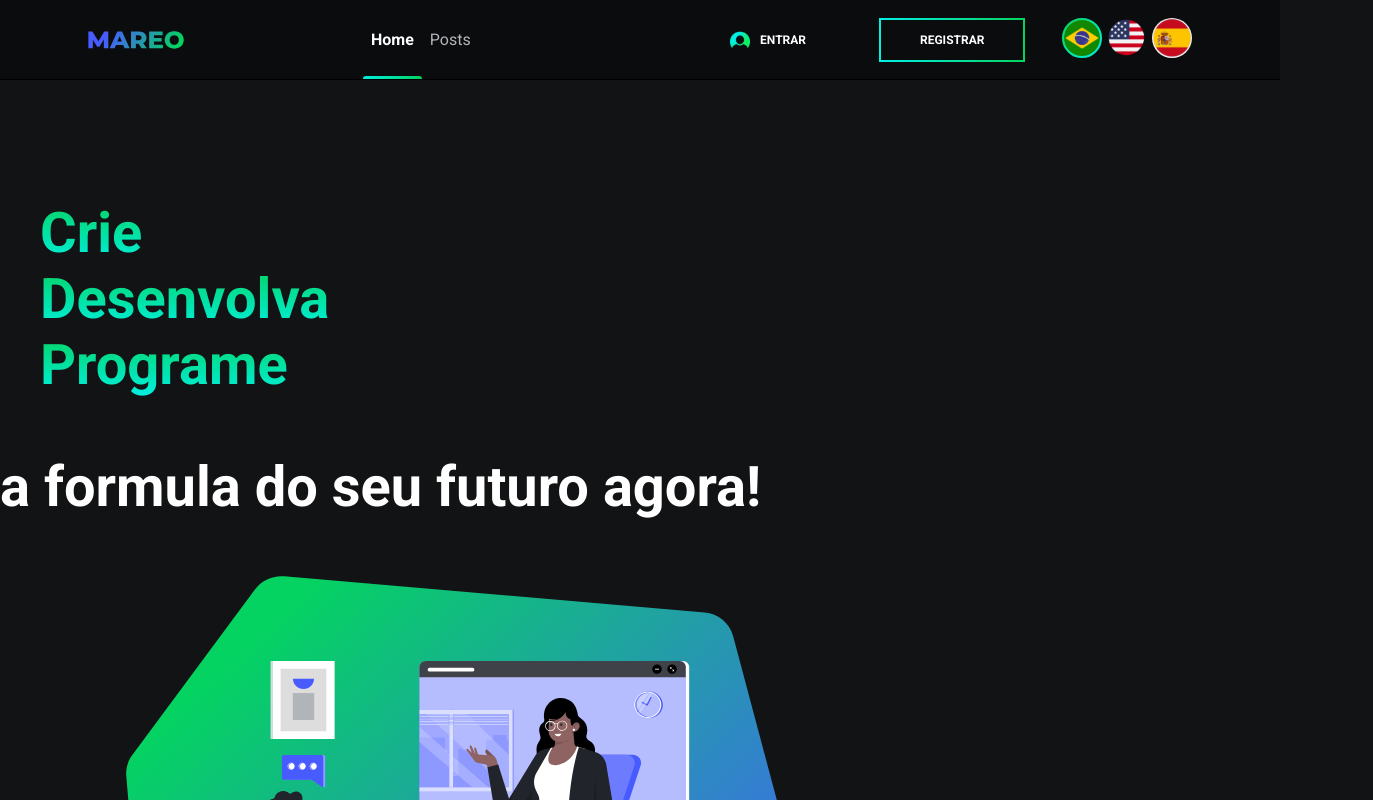
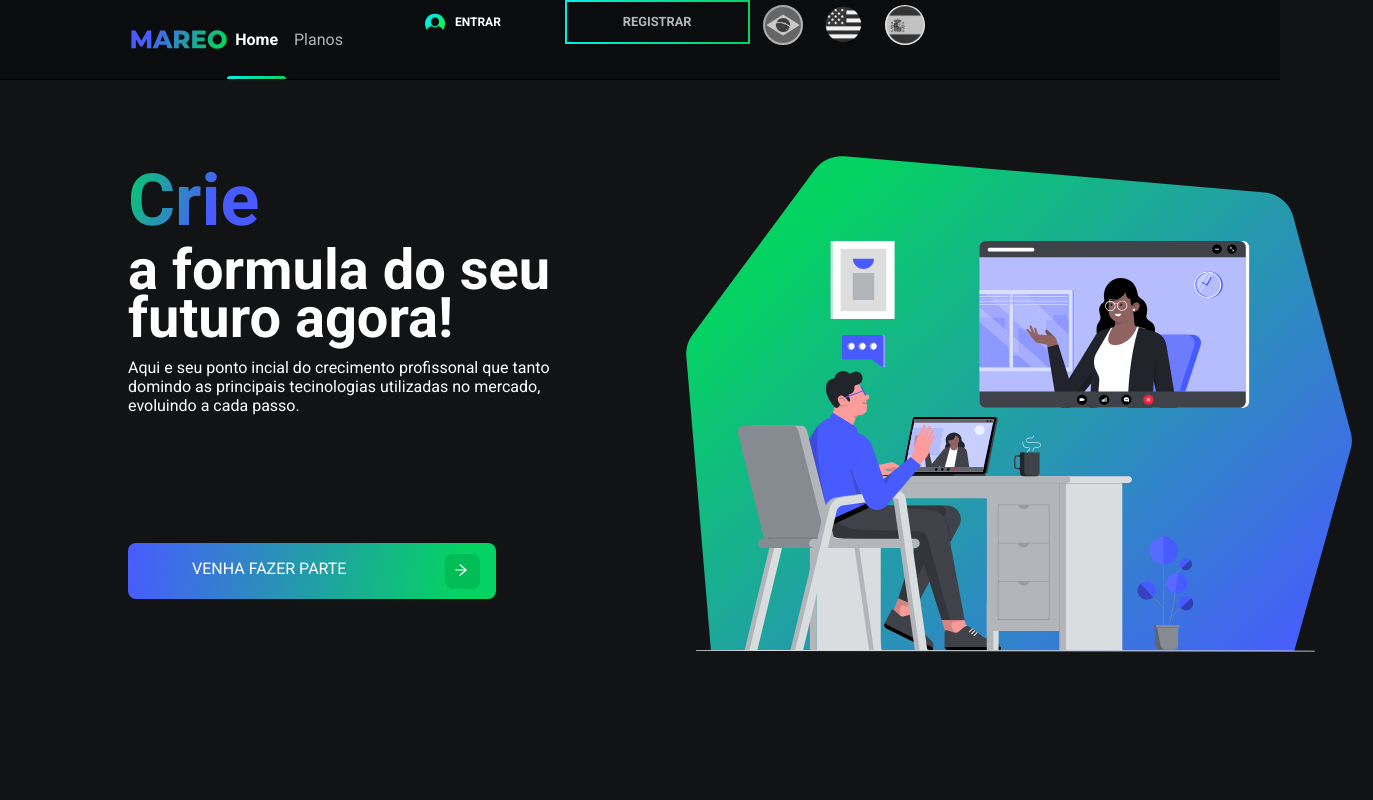
Before and after one commit to Juanormelli/MareOpus-FE-Dev, a Next.js app: page / in a window 1280 px wide. Shown: the top 800 px of the page, 1373 px wide, since content can reach past the window. Built offline with nearby package versions, Linux system fonts and the light colour scheme.

Commit message:
Home page em desenv2

```diff
--- a/src/components/Header/index.tsx
+++ b/src/components/Header/index.tsx
@@ -14,23 +14,30 @@ export default function Header() {
     <>
       <header className={styles.headerContainer}>
         <div className={styles.headerContent}>
-          <img src="/img/Logo.svg" alt="Logo" />
-          <nav>
+          <img src="/img/Logo.svg" alt="Logo" className={styles.imgLogin} />
+          <ul className="navigation">
+            <li>
               <ActiveLink activateClassname={styles.active} href="/">
                 <a>Home</a>
               </ActiveLink>
-            <ActiveLink activateClassname={styles.active} href="/posts">
-              <a>Posts</a>
+            </li>
+            <li>
+              <ActiveLink activateClassname={styles.active} href="/planos">
+                <a>Planos</a>
               </ActiveLink>
-          </nav>
-          <ul className={styles.access}>
+            </li>
+            <li>
               <a className={styles.navbar_link}>
                 <img src="/icon/entar.svg" alt="entrar" />
                 ENTRAR
               </a>
+            </li>
+            <li>
               <button type="button" className={styles.signinButton}>
                 <a>REGISTRAR</a>
               </button>
+            </li>
+            <li>
               <a className={styles.lengButton}>
                 <img src="/icon/PORTUGUES.svg" alt="Portugues" />
               </a>
@@ -40,6 +47,7 @@ export default function Header() {
               <a className={styles.lengButton}>
                 <img src="/icon/ESPANHOL.svg" alt="Espanhol" />
               </a>
+            </li>
           </ul>
         </div>
       </header>
--- a/src/components/Header/styles.module.scss
+++ b/src/components/Header/styles.module.scss
@@ -1,18 +1,29 @@
 .headerContainer {
+  position: fixed;
+  top: 0;
+  left: 0;
+  width: 100%;
+  display: flex;
+  justify-content: space-between;
+  align-items: center;
+  z-index: 1000;
   height: 5rem;
   background: var(--gray-800);
   border-bottom: 1px solid var(--gray-900);
 }
 
 .imgLogin {
-  width: 20px;
+  position: relative;
+  display: inline-block;
 }
-
+.headerContent:first-child {
+  margin-left: 8rem;
+}
 .headerContent {
   max-width: 1120px;
   height: 5rem;
   margin: 0 auto;
-  padding: 0 0.5rem;
+  padding: 0 0.2rem;
 
   display: flex;
   align-items: center;
@@ -20,10 +31,12 @@
   img {
     width: 6rem;
   }
-  nav {
-    margin-left: auto;
-    height: 5rem;
+  ul {
+    position: relative;
+    display: flex;
 
+    li {
+      list-style: none;
       a {
         display: inline-block;
         position: relative;
@@ -31,8 +44,9 @@
         height: 5rem;
         line-height: 5rem;
         color: var(--gray-300);
-      right: 10rem;
         transition: color 0.2s;
+        text-decoration: none;
+        user-select: none;
 
         &:hover {
           color: var(--white);
@@ -55,21 +69,14 @@
           position: absolute;
           bottom: 1px;
           left: 0;
-        background: linear-gradient(to left, var(--green-500), var(--cyan-500));
+          background: linear-gradient(
+            to left,
+            var(--green-500),
+            var(--cyan-500)
+          );
         }
       }
     }
-
-  .access {
-    display: flex;
-    -webkit-align-items: center;
-    -moz-box-align: center;
-    align-items: center;
-    @media (max-width: 1200px) {
-      display: flex;
-    }
-    @media (max-width: 320px) {
-      display: none;
   }
 
   .navbar_link {
@@ -97,19 +104,31 @@
       padding: 0px;
     }
   }
-    button {
+
+  .lengButton {
+    border-radius: 50%;
+    margin-left: 5px;
+    transition: 0.2s;
+
+    img {
+      width: 40px;
+      height: 40px;
+      filter: grayscale(1);
+      &:hover {
+        filter: grayscale(0);
+      }
+    }
+  }
+  .signinButton {
+    height: 2.8rem;
     width: 100%;
-      height: 2.8rem;
+    max-width: 12rem;
     padding: 0 2rem;
     cursor: pointer;
     margin-right: 2rem;
-      font-size: 16px;
-      font-weight: 700;
-      line-height: 19px;
-      text-align: center;
 
-      border-radius: 2rem;
-      border: 10px solid;
+    border: 0;
+    border: 0.6rem solid;
     border-image-slice: 1;
     border-width: 2px;
     border-image-source: linear-gradient(
@@ -117,45 +136,19 @@
       var(--green-500),
       var(--cyan-500)
     );
-
-      color: var(--white);
     background: var(--gray-800);
-      text-transform: uppercase;
-      -webkit-transition: all 0.3s ease;
-      transition: all 0.3s ease;
-      a {
-        width: 100%;
-        height: 100%;
-        font-size: 12px;
-        font-weight: 700;
-        line-height: 16px;
-        color: var(--white);
-        text-transform: uppercase;
-      }
-    }
-  }
-  .lengButton {
-    border-radius: 50%;
-    margin-left: 5px;
-    img {
-      width: 40px;
-      height: 40px;
-    }
-  }
-  .signinButton a {
-    height: 1rem;
-    border-radius: 3rem;
-    max-width: 12rem;
-    background: var(--gray-750);
-
-    border: 0;
-
     display: flex;
     align-items: center;
     justify-content: center;
 
+    font-size: 0.8rem;
+    font-weight: 600;
+    line-height: 19px;
+    text-align: center;
     color: var(--white);
-    font-weight: bold;
+    text-transform: uppercase;
+    -webkit-transition: all 0.3s ease;
+    transition: all 0.3s ease;
 
     img {
       width: 20px;
@@ -172,7 +165,8 @@
     transition: filter 0.2s;
 
     &:hover {
-      filter: brightness(0.8);
+      background: linear-gradient(to left, var(--green-500), var(--cyan-500));
+      color: var(--gray-800);
     }
   }
 }
--- a/src/pages/_document.tsx
+++ b/src/pages/_document.tsx
@@ -9,7 +9,7 @@ export default class MyDocument extends Document {
           <link rel="preconnect" href="https://fonts.googleapis.com"></link>
           <link rel="preconnect" href="https://fonts.gstatic.com"></link>
           <link
-            href="https://fonts.googleapis.com/css2?family=Poppins&family=Roboto:wght@400;700;900&display=swap"
+            href="https://fonts.googleapis.com/css2?family=Fira+Code:wght@500&family=JetBrains+Mono&family=Poppins&family=Roboto:wght@400;700;900&display=swap"
             rel="stylesheet"
           ></link>
 
--- a/src/pages/index.tsx
+++ b/src/pages/index.tsx
@@ -1,5 +1,8 @@
 import type { NextPage } from 'next';
 import Head from 'next/head';
+import React from 'react';
+import { AiOutlineArrowRight } from 'react-icons/ai';
+//import { ActiveLink } from '../components/ActiveLink';
 import styles from '../styles/Home.module.scss';
 
 const Home: NextPage = () => {
@@ -26,6 +29,17 @@ const Home: NextPage = () => {
                 </ul>
                 a formula do seu futuro agora!
               </h1>
+              <p>
+                Aqui e seu ponto incial do crecimento profissonal que tanto
+                domindo as principais tecinologias utilizadas no mercado,
+                evoluindo a cada passo.
+              </p>
+              <a className={styles.button} href="/planos">
+                VENHA FAZER PARTE
+                <div className={styles.ArrowRight}>
+                  <AiOutlineArrowRight color="#FFFFFF" />
+                </div>
+              </a>
             </div>
             <div className={styles.Hidden}>
               <img src="/img/capainit.svg" alt="Treinamento" />
--- a/src/styles/Home.module.scss
+++ b/src/styles/Home.module.scss
@@ -1,6 +1,6 @@
 .pageConteiner {
   min-height: 100vh;
-  padding: 4rem 0;
+  padding: 3rem 0;
   flex: 1;
   display: flex;
   flex-direction: column;
@@ -8,22 +8,95 @@
   align-items: center;
 }
 .Conteiner {
+  position: relative;
   width: 100%;
+  min-height: 100vh;
+  padding: 3rem 8rem;
+  display: flex;
+  justify-self: flex-start;
+  align-items: center;
 }
 .CallToActionSection {
-  width: 100%;
+  position: relative;
+  display: flex;
 }
 .TitleConteriner {
-  width: 100%;
+  position: relative;
+  max-width: 27rem;
 }
 .textStyles {
-  font-size: 56px;
+  display: flexbox;
+  width: 30rem;
+  margin-bottom: 1rem;
+  line-height: 3rem;
+  font-size: 3.5rem;
+  font-weight: 700;
+}
+
+.dynamicText {
+  padding: 0;
+  line-height: 5.6rem;
+  height: 5.6rem;
+  overflow: hidden;
+}
+
+.dynamicText li {
+  list-style: none;
+  background: -webkit-linear-gradient(
+    160deg,
+    var(--cyan-600) 80%,
+    var(--green-500) 100%
+  );
+  -webkit-background-clip: text;
+  -webkit-text-fill-color: transparent;
+  font-family: Roboto;
+  font-style: normal;
+  font-weight: bold;
+  font-size: 4.5rem;
+  top: 0;
+  position: relative;
+  animation: slide 18s steps(3) infinite;
+}
+
+@keyframes slide {
+  100% {
+    top: -18.5rem;
+  }
 }
 .dynamicText li {
-  list-style: none;
-  background: -webkit-linear-gradient(var(--green-500), var(--cyan-500));
-  -webkit-background-clip: text;
-  -webkit-text-fill-color: transparent;
+  position: relative;
+}
+
+.button {
+  position: relative;
+  padding-left: 4rem;
+  padding-top: 1rem;
+  margin-top: 8rem;
+  width: 23rem;
+  height: 3.5rem;
+  border-radius: 8px;
+  display: flex;
+  background: linear-gradient(
+    278deg,
+    var(--green-500) 10%,
+    var(--cyan-600) 100%
+  );
+  transition: 0.2s ease-in-out;
+  .ArrowRight {
+    position: absolute;
+    top: 0.7rem;
+    right: 1rem;
+    width: 2.2rem;
+    height: 2.2rem;
+    padding: 0.5rem;
+    border-radius: 0.5rem;
+    background: var(--green-600);
+  }
+  &:hover {
+    filter: contrast(0.8);
+    transform: translateY(-0.6rem);
+    box-shadow: 0.2rem 0.6rem 0.9rem var(--green-600);
+  }
 }
 
 .footer {
@@ -41,3 +114,23 @@
   align-items: center;
   flex-grow: 1;
 }
+
+/* RESPONSIVIDADE*/
+
+@media (max-width: 1200px) {
+  .Conteiner {
+    padding: 10rem;
+  }
+}
+
+@media (max-width: 991px) {
+  .Conteiner {
+    padding: 10rem;
+  }
+}
+
+@media (max-width: 320px) {
+  .Conteiner {
+    padding: 5rem;
+  }
+}
--- a/src/styles/globals.scss
+++ b/src/styles/globals.scss
@@ -12,6 +12,8 @@ a {
 }
 
 * {
+  margin: 0;
+  padding: 0;
   box-sizing: border-box;
 }
 
@@ -28,9 +30,10 @@ a {
   --gray-900: #000000;
 
   --cyan-500: #00f0e2;
+  --cyan-600: #485bff;
   --yellow-500: #eba417;
   --green-500: #04d361;
-  --green-600: #33cc95;
+  --green-600: #00bd55;
 }
 
 @media (max-width: 1080px) {
```
Also changed, not shown: public/icon/menu.svg (added), src/pages/planos/index.tsx (renamed from src/pages/planos/planos.tsx). Lines whose indentation alone changed are shown as unchanged.
